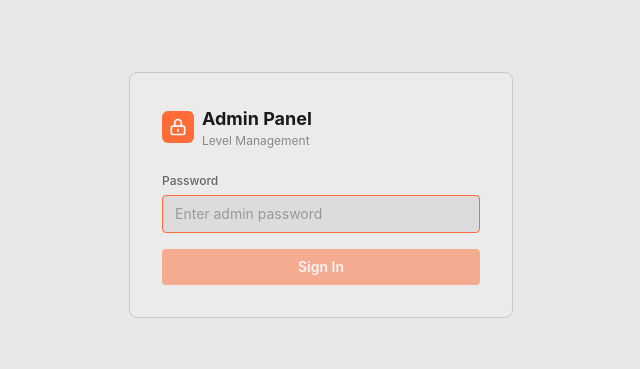
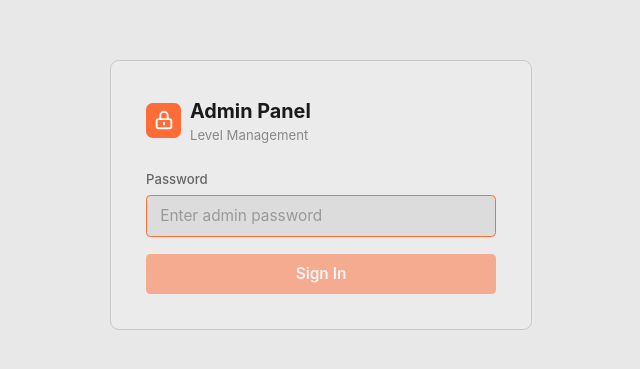
Before and after one commit to TheWarPig/api-trainer, a Next.js app: page /admin in a window 1280 px wide. Shown: the part 205-574 px from the top of the page, without its empty margins (319-959 px from the left). Built offline with nearby package versions, Linux system fonts and the light colour scheme.

Commit message:
Apply 1.1x zoom

```diff
--- a/app/globals.css
+++ b/app/globals.css
@@ -4,6 +4,10 @@
 
 * {
   box-sizing: border-box;
+}
+
+html {
+  zoom: 1.1;
 }
 
 /* ── Light theme (default) ── */
```
